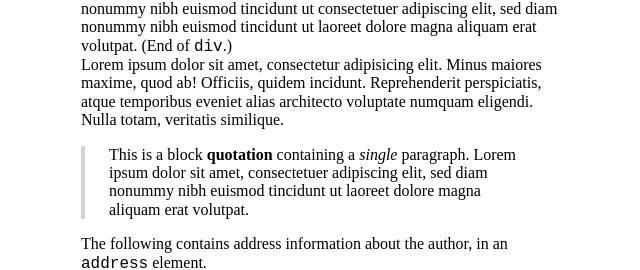
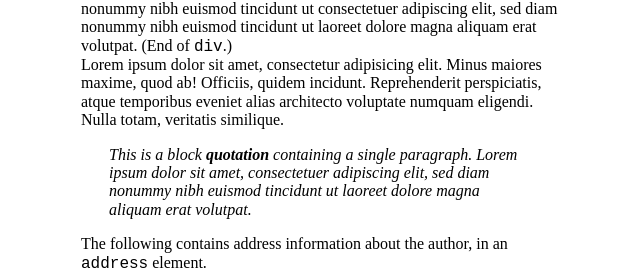
Before and after one commit to machal/blanka-html, a plain HTML site: page blanka-type-test.html in a window 1280 px wide. Shown: the part 1512-1782 px from the top of the page, without its empty margins (319-959 px from the left). Drawn offline with nearby package versions, Linux system fonts and the light colour scheme.

Commit message:
Blanka CSS: blockquote without border which is determining look and feel

```diff
--- a/blanka.css
+++ b/blanka.css
@@ -61,13 +61,13 @@ dd {
 /*
 Blockquote
 ----------
-1) Same left spacing as ul/ol
 */
 
 blockquote {
-  border-left: .25rem solid lightgrey;
-  padding-left: 1.5rem; /* 1) */
+  border: 0;
+  padding-left: 1.75rem;
   margin-left: 0;
+  font-style: italic;
 }
 
 
```
